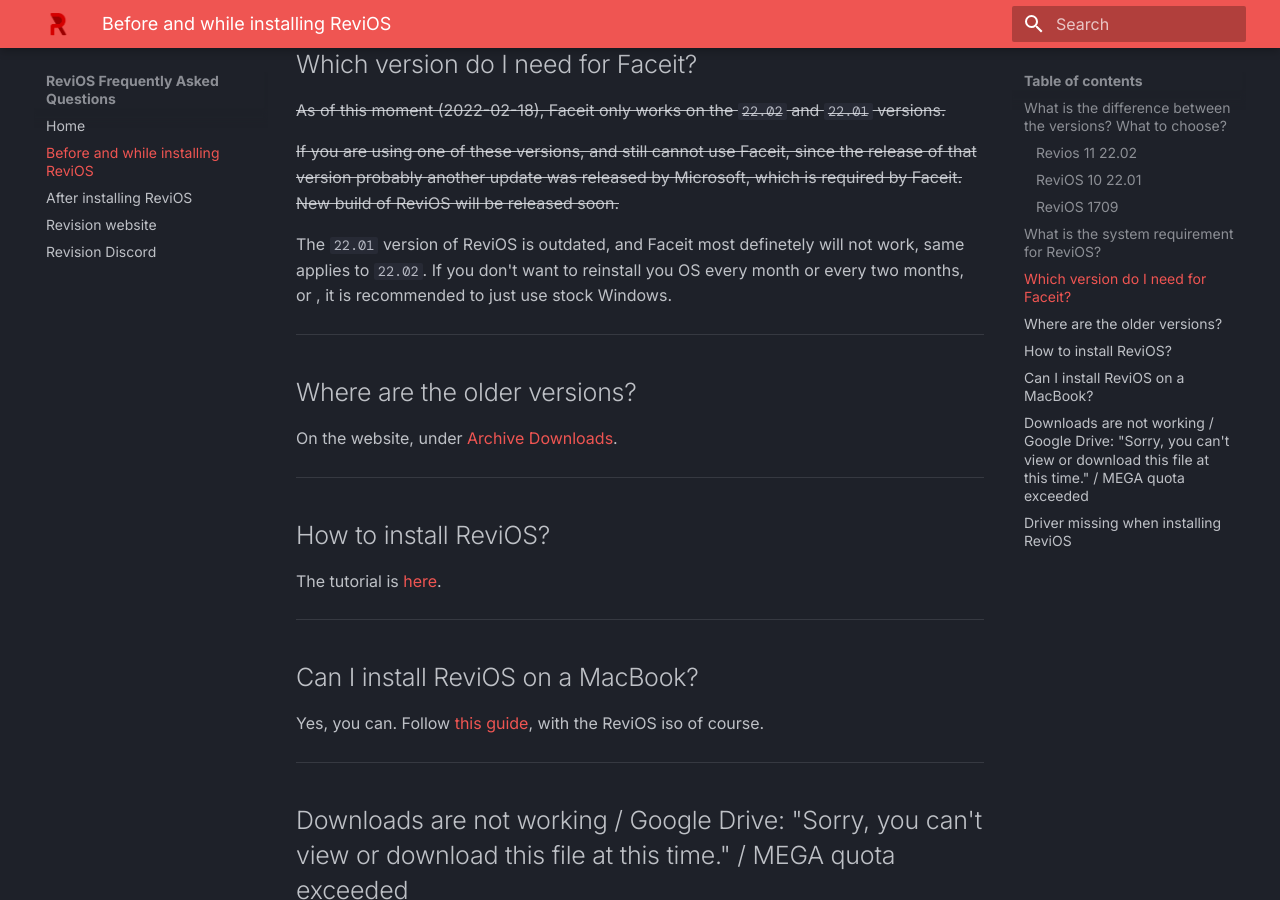
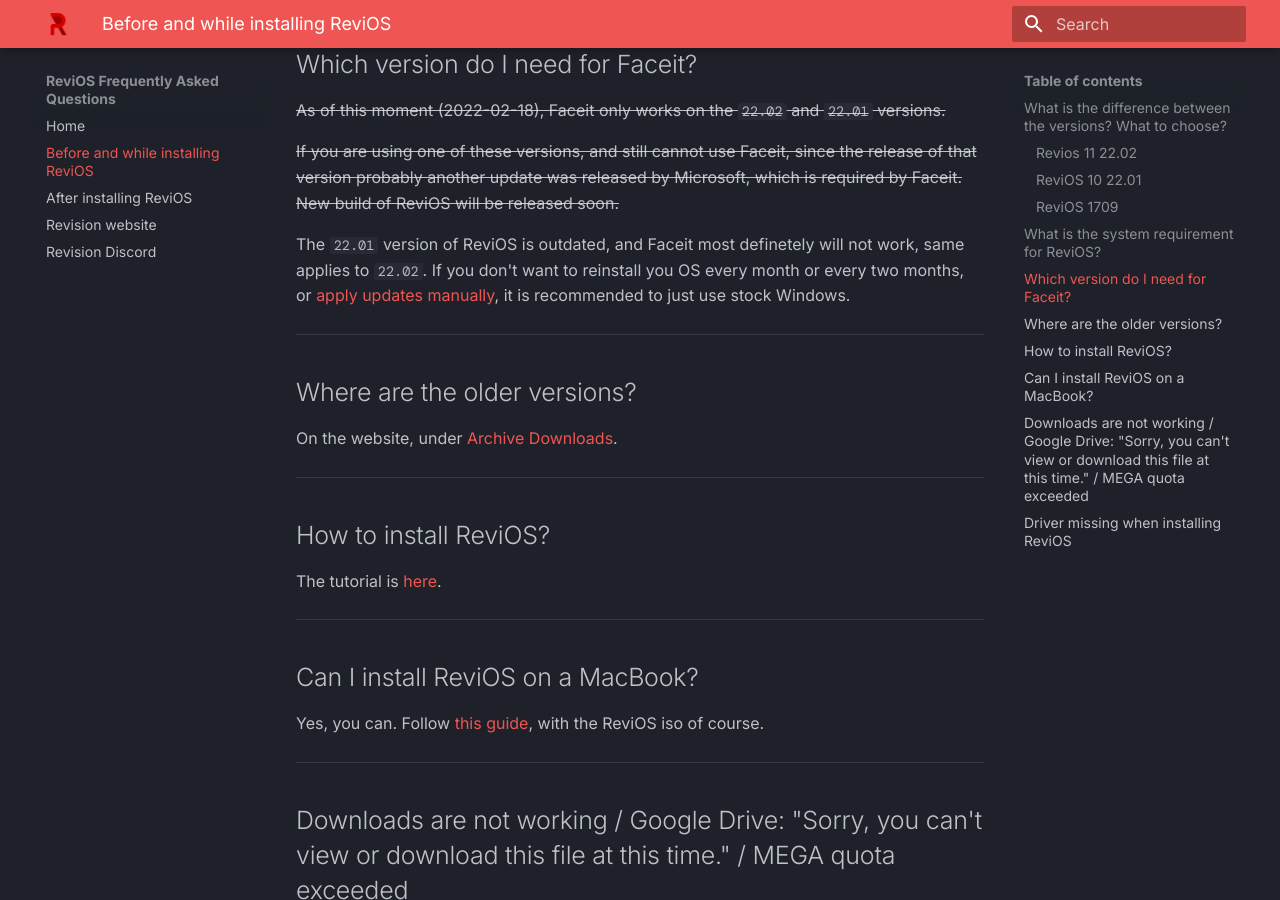
Before and after one commit to dkovacs24/ReviOS_faq, an MkDocs documentation site: the page built from docs/before-install.md, in a window 1280 px wide and 900 px high, scrolled down 1829 px. Built offline with MkDocs 1.6.1 and Material for MkDocs 9.7.7, drawn with Linux system fonts in a browser that asks for light colours; some web fonts are replaced.

Commit message:
faceit part 2

```diff
--- a/docs/before-install.md
+++ b/docs/before-install.md
@@ -72,7 +72,7 @@
 
 ~~If you are using one of these versions, and still cannot use Faceit, since the release of that version probably another update was released by Microsoft, which is required by Faceit. New build of ReviOS will be released soon.~~
 
-The `22.01` version of ReviOS is outdated, and Faceit most definetely will not work, same applies to `22.02`. If you don't want to reinstall you OS every month or every two months, or , it is recommended to just use stock Windows.
+The `22.01` version of ReviOS is outdated, and Faceit most definetely will not work, same applies to `22.02`. If you don't want to reinstall you OS every month or every two months, or [apply updates manually](after-install.md#can-i-use-windows-update), it is recommended to just use stock Windows.
 
 ---
 
```
